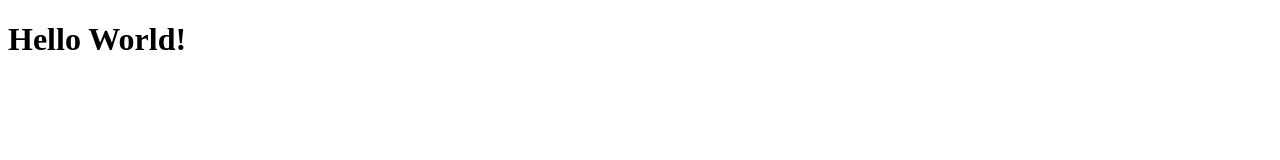
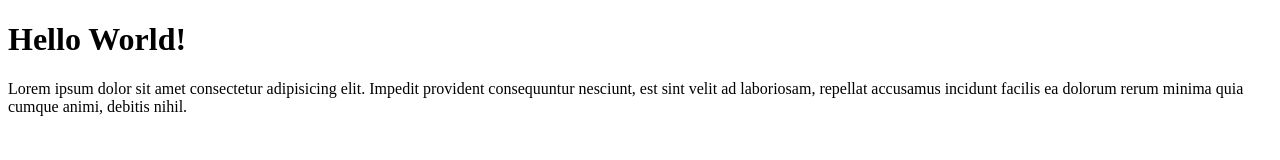
Before and after one commit to UnknownMRR/wpu-git-test, a plain HTML site: page index.html in a window 1280 px wide. Drawn offline with Linux system fonts and the light colour scheme.

Commit message:
Updated index.html

```diff
--- a/index.html
+++ b/index.html
@@ -8,5 +8,6 @@
 </head>
 <body>
     <h1>Hello World!</h1>
+    <p>Lorem ipsum dolor sit amet consectetur adipisicing elit. Impedit provident consequuntur nesciunt, est sint velit ad laboriosam, repellat accusamus incidunt facilis ea dolorum rerum minima quia cumque animi, debitis nihil.</p>
 </body>
 </html>
```
